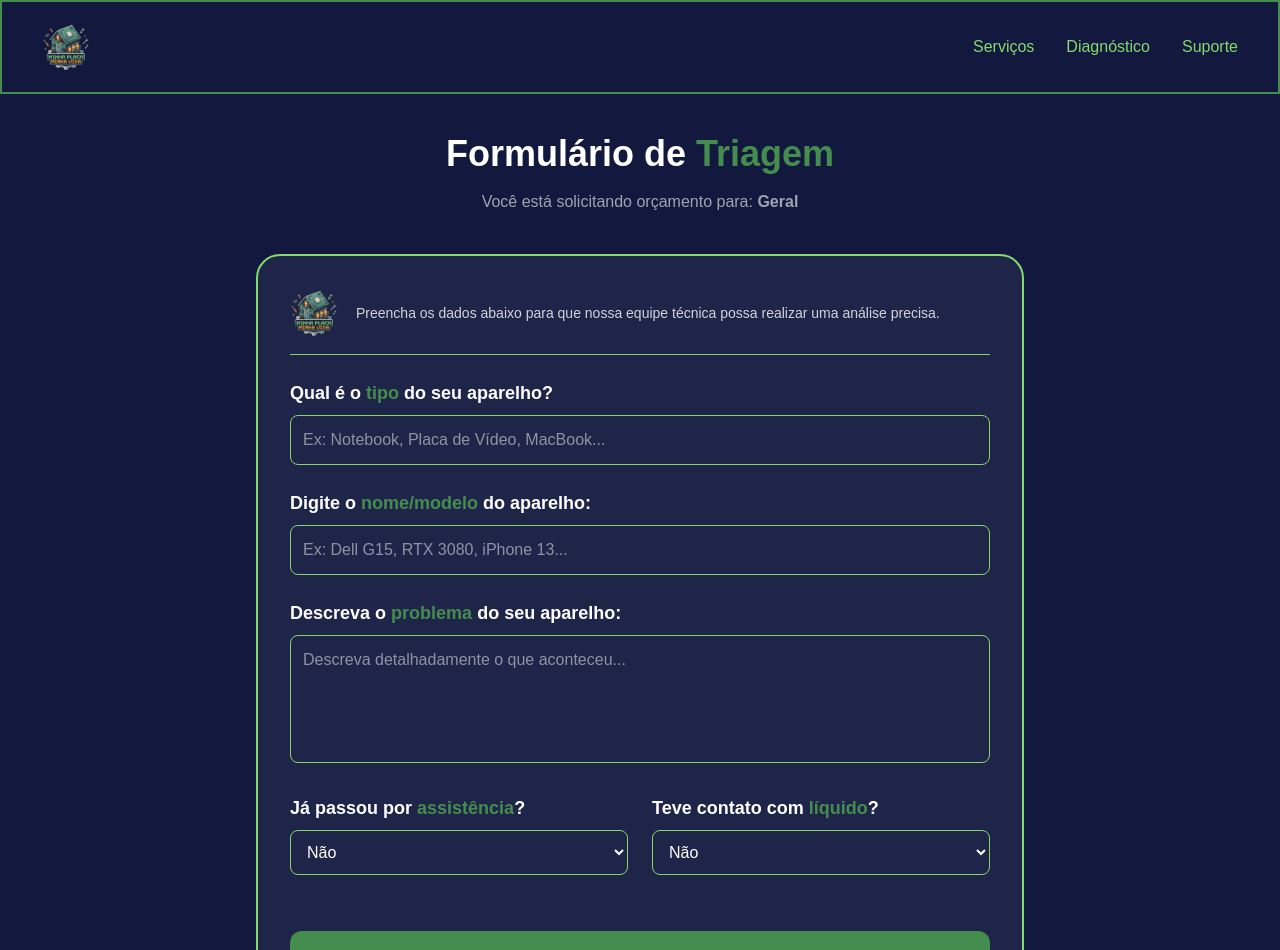
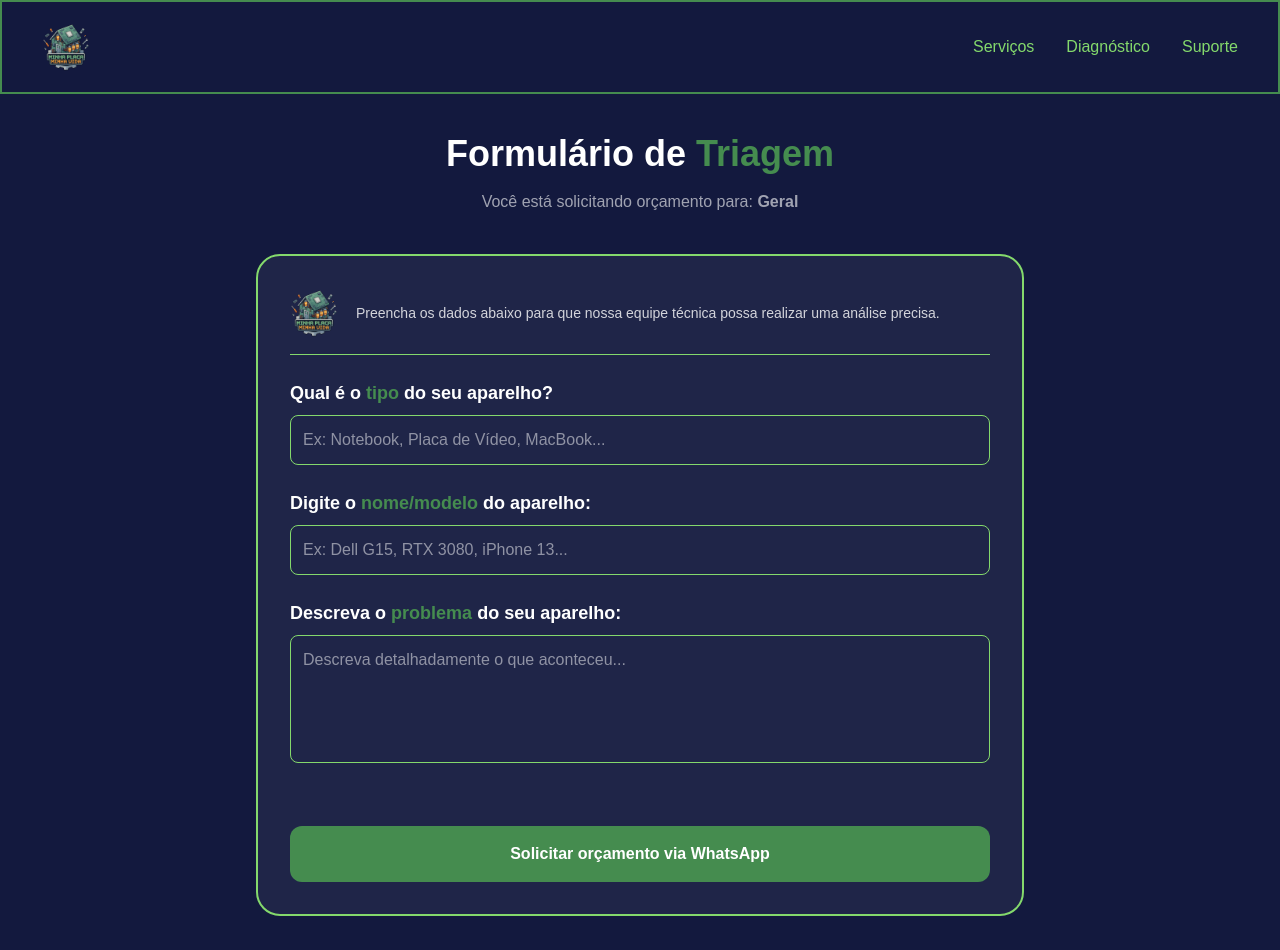
Before and after one commit to codingbyjess/minha-placa-minha-vida, a Next.js app: page /form-diagnosis in a window 1280 px wide. Shown: the top 950 px of the page. Built offline with nearby package versions, Linux system fonts and the light colour scheme.

Commit message:
feat(link): add link into buttons

```diff
--- a/src/components/footer/index.tsx
+++ b/src/components/footer/index.tsx
@@ -40,7 +40,9 @@ const Footer = () => {
                         <h2 className='font-bold text-foreground mb-2'>
                             Ferramentas e Serviços
                         </h2>
-                        <Link href='' className='
+                        <Link
+                            href={`/form-diagnosis?service=geral`}
+                            className='
                         text-foreground/70
                         hover:text-foreground/50
                         transition'
--- a/src/components/form/index.tsx
+++ b/src/components/form/index.tsx
@@ -13,18 +13,12 @@ const DiagnosisForm = (
         deviceType: '',
         problem: '',
         model: '',
-        previousRepair: 'Não',
-        liquidDamage: 'Não'
     });
 
     const handleSubmit = (e: React.FormEvent) => {
         e.preventDefault();
 
-        const message = `Olá! Meu ${formData.deviceType} (${formData.model})
-        está com o seguinte problema: ${formData.problem}.
-        Previamente mexido: ${formData.previousRepair}.
-        Contato com líquido/queda: ${formData.liquidDamage}.
-        Gostaria de um orçamento para o serviço de ${serviceName}.`;
+        const message = `Olá! Meu ${formData.deviceType} (${formData.model}) está com o seguinte problema: ${formData.problem}. Gostaria de um orçamento para o serviço de ${serviceName}.`;
 
         const encodedMessage = encodeURIComponent(message);
         const whatsappNumber = "5532985043788";
@@ -117,45 +111,6 @@ const DiagnosisForm = (
                     required
                 />
             </div>
-            <div className="grid grid-cols-1 md:grid-cols-2 gap-6">
-                <div>
-                    <label className={labelClass}>
-                        Já passou por{" "}
-                        <span className="text-(--third)">
-                            assistência
-                        </span>
-                        ?
-                    </label>
-                    <select
-                        className={inputClass}
-                        onChange={(e) =>
-                            setFormData({ ...formData, previousRepair: e.target.value })
-                        }
-                    >
-                        <option value="Não">Não</option>
-                        <option value="Sim">Sim</option>
-                    </select>
-                </div>
-                <div>
-                    <label className={labelClass}>
-                        Teve contato com{" "}
-                        <span className="text-(--third)">
-                            líquido
-                        </span>
-                        ?
-                    </label>
-                    <select
-                        className={inputClass}
-                        onChange={(e) =>
-                            setFormData({ ...formData, liquidDamage: e.target.value })
-                        }
-                    >
-                        <option value="Não" className="bg-background text-foreground">Não</option>
-                        <option value="Sim" className="bg-background text-foreground">Sim</option>
-                    </select>
-
-                </div>
-            </div>
 
             <button
                 type="submit"
--- a/src/containers/diagnosis/Diagnosis.tsx
+++ b/src/containers/diagnosis/Diagnosis.tsx
@@ -13,7 +13,7 @@ const Diagnosis = () => {
             </h2>
             <div className="relative justify-baseline">
                 <Button
-                    href=""
+                    href={`/form-diagnosis?service=geral`}
                     bgColor="var(--third)"
                     text="Acessar formulário"
                     hoverColor="var(--second)"
--- a/src/containers/hero/Hero.tsx
+++ b/src/containers/hero/Hero.tsx
@@ -42,7 +42,7 @@ const Hero = () => {
 
                 <div className="mt-20 flex flex-col sm:flex-row gap-4 sm:space-x-4">
                     <Button
-                        href=""
+                        href={`/form-diagnosis?service=geral`}
                         text="Acessar formulário"
                         bgColor="var(--third)"
                         hoverColor="var(--second)"
```
